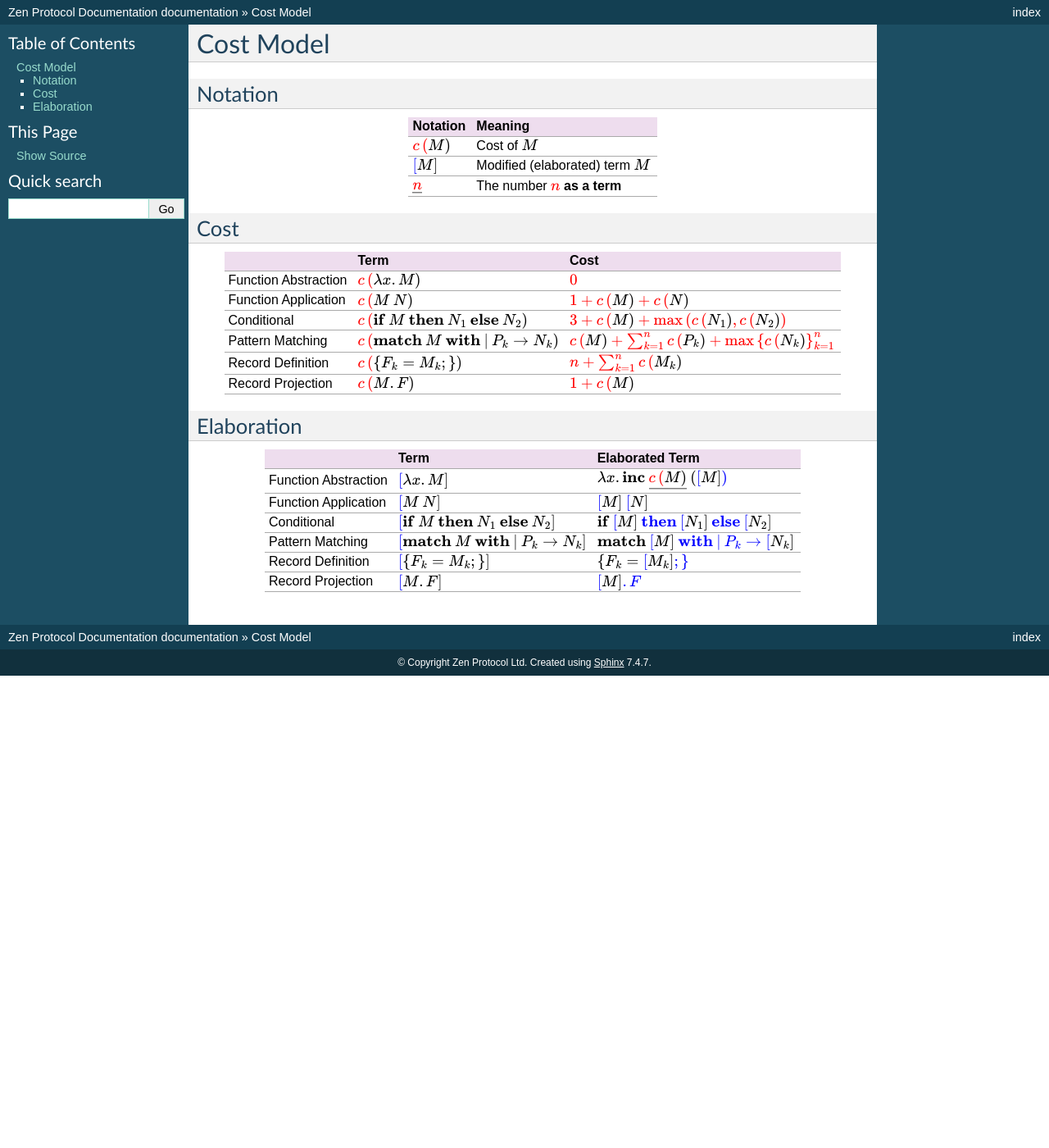
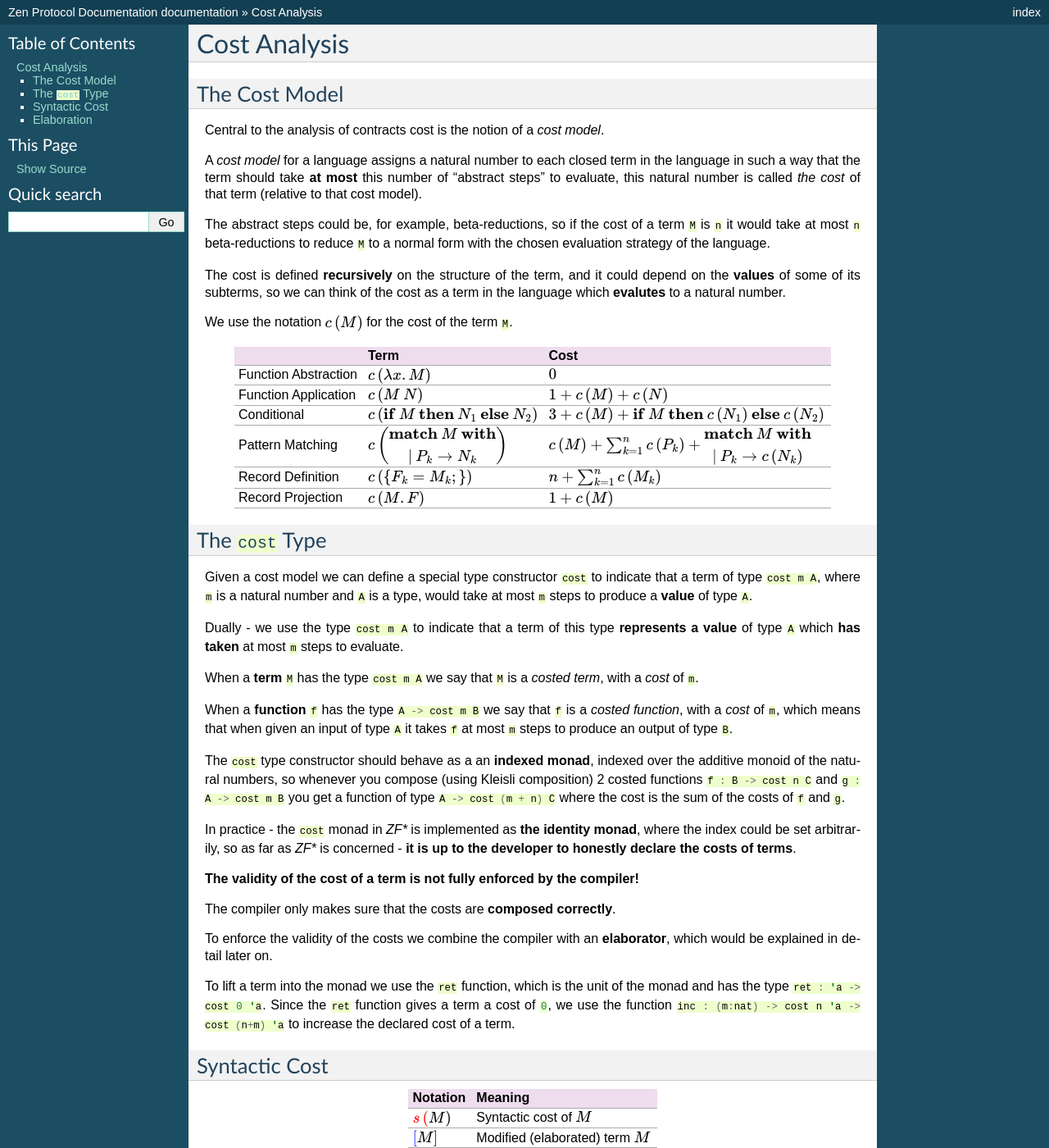
Before and after one commit to zenprotocol/docs, a Sphinx documentation site: the page built from docs/root/contracts/cost.rst, in a window 1280 px wide and 1400 px high. Shown: the whole window at 82% size. Built offline with Sphinx 7.4.7, drawn with Linux system fonts in a browser that asks for light colours; some of the changed text lies outside the part shown.

Commit message:
began documenting the elaborator properly

```diff
--- a/docs/root/contracts.md
+++ b/docs/root/contracts.md
@@ -1,8 +1,8 @@
 # Contracts
 
-## Cost Model
+## Cost Analysis
 
-[Cost Model](contracts/cost.html)
+[Cost Analysis](contracts/cost.html)
 
 ## Contract Structure
 
--- a/docs/root/contracts/cost.rst
+++ b/docs/root/contracts/cost.rst
@@ -1,28 +1,29 @@
-==========
-Cost Model
-==========
+Cost Analysis
+=============
 
 .. highlight:: rst
 
---------
-Notation
---------
+.. role:: fsharp(code)
+    :language: fsharp
 
-.. list-table::
-   :header-rows: 1
+The Cost Model
+--------------
 
-   * - Notation
-     - Meaning
-   * - :math:`\color{red}{c\left(\color{black}{M}\right)}`
-     - Cost of :math:`M`
-   * - :math:`\color{blue}{\left[ \color{black}{M}\right]}`
-     - Modified (elaborated) term :math:`M`
-   * - :math:`\underline{\color{red}{n}}`
-     - The number :math:`\color{red}{n}` **as a term**
+Central to the analysis of contracts cost is the notion of a *cost model*.
 
-----
-Cost
-----
+A *cost model* for a language assigns a natural number to each closed term in the language in
+such a way that the term should take **at most** this number of "abstract steps" to evaluate,
+this natural number is called *the cost* of that term (relative to that cost model).
+
+The abstract steps could be, for example, beta-reductions, so if the cost of a term :fsharp:`M`
+is :fsharp:`n` it would take at most :fsharp:`n` beta-reductions to reduce :fsharp:`M` to a
+normal form with the chosen evaluation strategy of the language.
+
+The cost is defined **recursively** on the structure of the term, and it could depend on
+the **values** of some of its subterms, so we can think of the cost as a term in the language
+which **evalutes** to a natural number.
+
+We use the notation :math:`c\left(M\right)` for the cost of the term :fsharp:`M`.
 
 .. list-table::
    :header-rows: 1
@@ -31,25 +32,104 @@
      - Term
      - Cost
    * - Function Abstraction
-     - :math:`\color{red}{c\left(\color{black}{ \lambda x.M }\right)}`
+     - :math:`c\left(\color{black}{ \lambda x.M }\right)`
+     - :math:`0`
+   * - Function Application
+     - :math:`c\left(\color{black}{ M\:N }\right)`
+     - :math:`1 + c\left(M\right) + c\left(N\right)`
+   * - Conditional
+     - :math:`c\left( \textbf{if}\:M\:\textbf{then}\:N_{1}\:\textbf{else}\:N_{2} \right)`
+     - :math:`3+c\left(M\right)+\textbf{if}\:M\:\textbf{then}\:c\left(N_{1}\right)\:\textbf{else}\:c\left(N_{2}\right)`
+   * - Pattern Matching
+     - :math:`c\left( \begin{array}{c}\textbf{match}\:M\:\textbf{with}\\|\:P_{k}\rightarrow N_{k}\end{array} \right)`
+     - :math:`c\left(M\right)+\sum_{k=1}^{n}c\left(P_{k}\right)+\begin{array}{c}\textbf{match}\:M\:\textbf{with}\\|\:P_{k}\rightarrow c\left(N_{k}\right)\end{array}`
+   * - Record Definition
+     - :math:`c\left(\color{black}{ \left\{ F_{k}=M_{k};\right\} }\right)`
+     - :math:`n+\sum_{k=1}^{n}c\left(\color{black}{M_{k}}\right)`
+   * - Record Projection
+     - :math:`c\left(\color{black}{ M.F }\right)`
+     - :math:`1 + c\left(\color{black}{M}\right)`
+
+The :fsharp:`cost` Type
+-----------------------
+
+Given a cost model we can define a special type constructor :fsharp:`cost` to indicate that
+a term of type :fsharp:`cost m A`, where :fsharp:`m` is a natural number and :fsharp:`A` is a
+type, would take at most :fsharp:`m` steps to produce a **value** of type :fsharp:`A`.
+
+Dually - we use the type :fsharp:`cost m A` to indicate that a term of this type **represents
+a value** of type :fsharp:`A` which **has taken** at most :fsharp:`m` steps to evaluate.
+
+When a **term** :fsharp:`M` has the type :fsharp:`cost m A` we say that :fsharp:`M` is a
+*costed term*, with a *cost* of :fsharp:`m`.
+
+When a **function** :fsharp:`f` has the type :fsharp:`A -> cost m B` we say that
+:fsharp:`f` is a *costed function*, with a *cost* of :fsharp:`m`, which means that when
+given an input of type :fsharp:`A` it takes :fsharp:`f` at most :fsharp:`m` steps to produce
+an output of type :fsharp:`B`.
+
+The :fsharp:`cost` type constructor should behave as a an **indexed monad**, indexed over the
+additive monoid of the natural numbers, so whenever you compose (using Kleisli composition)
+2 costed functions :fsharp:`f : B -> cost n C` and :fsharp:`g : A -> cost m B`
+you get a function of type :fsharp:`A -> cost (m + n) C` where the cost is the sum of the costs
+of :fsharp:`f` and :fsharp:`g`.
+
+In practice - the :fsharp:`cost` monad in *ZF\** is implemented as **the identity monad**,
+where the index could be set arbitrarily, so as far as *ZF\** is concerned - **it is up to
+the developer to honestly declare the costs of terms**.
+
+**The validity of the cost of a term is not fully enforced by the compiler!**
+
+The compiler only makes sure that the costs are **composed correctly**.
+
+To enforce the validity of the costs we combine the compiler with an **elaborator**,
+which would be explained in detail later on.
+
+To lift a term into the monad we use the :fsharp:`ret` function, which is the unit of the
+monad and has the type :fsharp:`ret : 'a -> cost 0 'a`.
+Since the :fsharp:`ret` function gives a term a cost of :fsharp:`0`, we use the function
+:fsharp:`inc : (m:nat) -> cost n 'a -> cost (n+m) 'a` to increase the declared cost of a term.
+
+Syntactic Cost
+--------------
+
+.. list-table::
+   :header-rows: 1
+
+   * - Notation
+     - Meaning
+   * - :math:`\color{red}{s\left(\color{black}{M}\right)}`
+     - Syntactic cost of :math:`M`
+   * - :math:`\color{blue}{\left[ \color{black}{M}\right]}`
+     - Modified (elaborated) term :math:`M`
+   * - :math:`\underline{\color{red}{n}}`
+     - The number :math:`\color{red}{n}` **as a term**
+
+.. list-table::
+   :header-rows: 1
+
+   * -
+     - Term
+     - Cost
+   * - Function Abstraction
+     - :math:`\color{red}{s\left(\color{black}{ \lambda x.M }\right)}`
      - :math:`\color{red}{0}`
    * - Function Application
-     - :math:`\color{red}{c\left(\color{black}{ M\:N }\right)}`
-     - :math:`\color{red}{1 + c\left(\color{black}{M}\right) + c\left(\color{black}{N}\right)}`
+     - :math:`\color{red}{s\left(\color{black}{ M\:N }\right)}`
+     - :math:`\color{red}{1 + s\left(\color{black}{M}\right) + s\left(\color{black}{N}\right)}`
    * - Conditional
-     - :math:`\color{red}{c\left(\color{black}{ \textbf{if}\:M\:\textbf{then}\:N_{1}\:\textbf{else}\:N_{2} }\right)}`
-     - :math:`\color{red}{3 + c\left(\color{black}{M}\right) + \max\left(c\left(\color{black}{N_{1}}\right),c\left(\color{black}{N_{2}}\right)\right)}`
+     - :math:`\color{red}{s\left(\color{black}{ \textbf{if}\:M\:\textbf{then}\:N_{1}\:\textbf{else}\:N_{2} }\right)}`
+     - :math:`\color{red}{3 + s\left(\color{black}{M}\right) + \max\left(s\left(\color{black}{N_{1}}\right),s\left(\color{black}{N_{2}}\right)\right)}`
    * - Pattern Matching
-     - :math:`\color{red}{c\left(\color{black}{ \textbf{match}\:M\:\textbf{with}\:|\:P_{k}\rightarrow N_{k} }\right)}`
-     - :math:`\color{red}{c\left(\color{black}{M}\right)+\sum_{k=1}^{n}c\left(\color{black}{P_{k}}\right)+\max\left\{ c\left(\color{black}{N_{k}}\right)\right\} _{k=1}^{n}}`
+     - :math:`\color{red}{s\left(\color{black}{ \begin{array}{c}\textbf{match}\:M\:\textbf{with}\\|\:P_{k}\rightarrow N_{k}\end{array} }\right)}`
+     - :math:`\color{red}{s\left(\color{black}{M}\right)+\sum_{k=1}^{n}s\left(\color{black}{P_{k}}\right)+\max\left\{ s\left(\color{black}{N_{k}}\right)\right\} _{k=1}^{n}}`
    * - Record Definition
-     - :math:`\color{red}{c\left(\color{black}{ \left\{ F_{k}=M_{k};\right\} }\right)}`
-     - :math:`\color{red}{n+\sum_{k=1}^{n}c\left(\color{black}{M_{k}}\right)}`
+     - :math:`\color{red}{s\left(\color{black}{ \left\{ F_{k}=M_{k};\right\} }\right)}`
+     - :math:`\color{red}{n+\sum_{k=1}^{n}s\left(\color{black}{M_{k}}\right)}`
    * - Record Projection
-     - :math:`\color{red}{c\left(\color{black}{ M.F }\right)}`
-     - :math:`\color{red}{1 + c\left(\color{black}{M}\right)}`
+     - :math:`\color{red}{s\left(\color{black}{ M.F }\right)}`
+     - :math:`\color{red}{1 + s\left(\color{black}{M}\right)}`
 
------------
 Elaboration
 -----------
 
@@ -61,7 +141,7 @@
      - Elaborated Term
    * - Function Abstraction
      - :math:`\color{blue}{\left[\color{black}{ \lambda x.M }\right]}`
-     - :math:`\lambda x . \textbf{inc}\:\underline{\color{red}{c\left(\color{black}{M}\right)}}\:\text{(}\color{blue}{\left[ \color{black}{M}\right]}\text{)}`
+     - :math:`\lambda x . \textbf{inc}\:\underline{\color{red}{s\left(\color{black}{M}\right)}}\:\text{(}\color{blue}{\left[ \color{black}{M}\right]}\text{)}`
    * - Function Application
      - :math:`\color{blue}{\left[\color{black}{ M\:N }\right]}`
      - :math:`\color{blue}{\left[ \color{black}{M}\right]}\:\color{blue}{\left[ \color{black}{N}\right]}`
@@ -69,8 +149,8 @@
      - :math:`\color{blue}{\left[\color{black}{ \textbf{if}\:M\:\textbf{then}\:N_{1}\:\textbf{else}\:N_{2} }\right]}`
      - :math:`\textbf{if}\:\color{blue}{\left[ \color{black}{M}\right]}\:\textbf{then}\:\color{blue}{\left[ \color{black}{N_{1}}\right]}\:\textbf{else}\:\color{blue}{\left[ \color{black}{N_{2}}\right]}`
    * - Pattern Matching
-     - :math:`\color{blue}{\left[\color{black}{ \textbf{match}\:M\:\textbf{with}\:|\:P_{k}\rightarrow N_{k} }\right]}`
-     - :math:`\textbf{match}\:\color{blue}{\left[ \color{black}{M}\right]}\:\textbf{with}\:|\:P_{k}\rightarrow \color{blue}{\left[ \color{black}{N_{k}}\right]}`
+     - :math:`\color{blue}{\left[\color{black}{ \begin{array}{c}\textbf{match}\:M\:\textbf{with}\\|\:P_{k}\rightarrow N_{k}\end{array} }\right]}`
+     - :math:`\begin{array}{c}\textbf{match}\:\color{blue}{\left[\color{black}{M}\right]}\:\textbf{with}\\|\:P_{k}\rightarrow \color{blue}{\left[\color{black}{N_{k}}\right]}\end{array}`
    * - Record Definition
      - :math:`\color{blue}{\left[\color{black}{ \left\{ F_{k}=M_{k};\right\} }\right]}`
      - :math:`\left\{ F_{k}=\color{blue}{\left[ \color{black}{M_{k}}\right]};\right\}`
```
Also changed, not shown: docs/index.md (+2 -0 lines).
